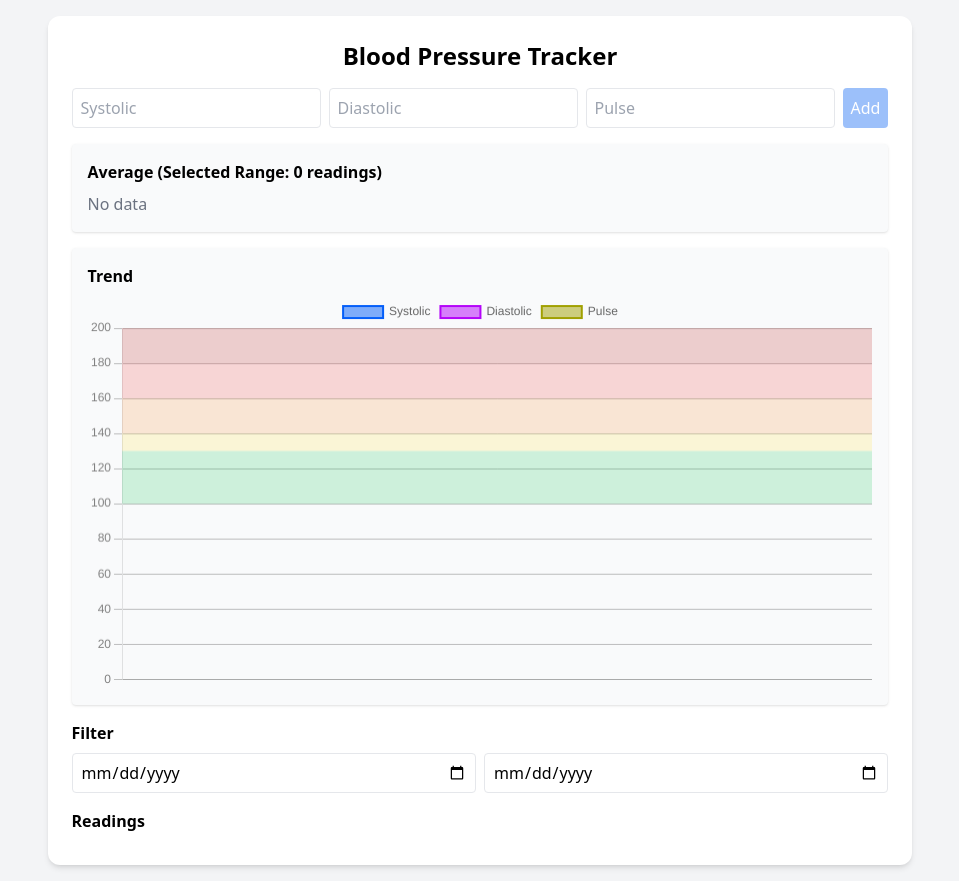
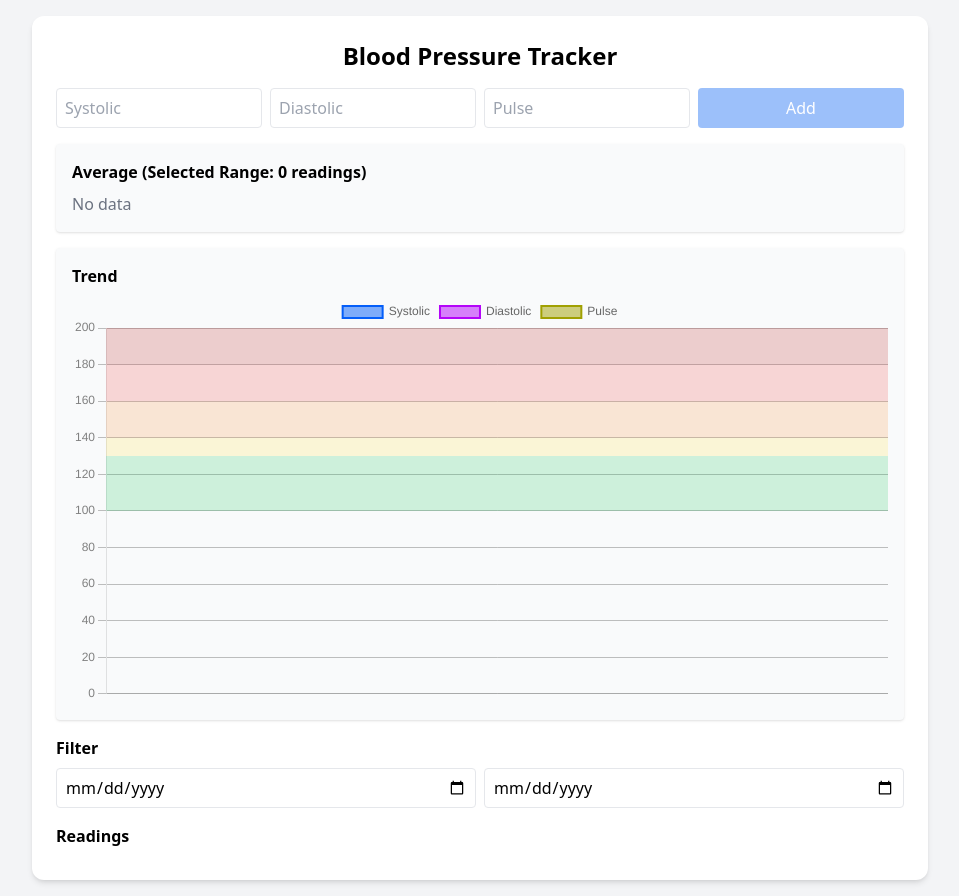
Before and after one commit to AndyTheGuardian/bloodpressure-tracker, a React (Vite) app: page / in a window 1280 px wide. Shown: the whole page, without its empty margins (160-1119 px from the left). Built offline with nearby package versions, Linux system fonts and the light colour scheme.

Commit message:
Fixed screen width

```diff
--- a/src/App.tsx
+++ b/src/App.tsx
@@ -178,33 +178,33 @@ function App() {
   const avgStyle = getBPTextStyle(avgLevel);
 
   return (
-    <div className="min-h-screen bg-gray-100 dark:bg-gray-950 flex items-center justify-center">
-      <div className="max-w-6xl bg-white dark:bg-gray-900 p-6 rounded-xl shadow-md my-4">
+    <div className="min-h-screen min-w-screen bg-gray-100 dark:bg-gray-950 flex items-center justify-center">
+      <div className="w-screen max-w-4xl bg-white dark:bg-gray-900 p-6 rounded-xl shadow-md my-4">
         <h1 className="text-2xl font-bold mb-4 text-center dark:text-gray-100">
           Blood Pressure Tracker
         </h1>
 
         <form onSubmit={handleSubmit} className="flex gap-2">
           <input
-            className="flex-1 h-10 p-2 border rounded dark:bg-gray-800 dark:border-gray-700 dark:text-gray-100 focus:border-gray-950 dark:focus:border-gray-50"
+            className="flex-auto w-20 h-10 p-2 border rounded dark:bg-gray-800 dark:border-gray-700 dark:text-gray-100 focus:border-gray-950 dark:focus:border-gray-50"
             placeholder="Systolic"
             value={form.systolic}
             onChange={(e) => setForm({ ...form, systolic: e.target.value })}
           />
           <input
-            className="flex-1 h-10 p-2 border rounded dark:bg-gray-800 dark:border-gray-700 dark:text-gray-100 focus:border-gray-950 dark:focus:border-gray-50"
+            className="flex-auto w-20  h-10 p-2 border rounded dark:bg-gray-800 dark:border-gray-700 dark:text-gray-100 focus:border-gray-950 dark:focus:border-gray-50"
             placeholder="Diastolic"
             value={form.diastolic}
             onChange={(e) => setForm({ ...form, diastolic: e.target.value })}
           />
           <input
-            className="flex-1 h-10 p-2 border rounded dark:bg-gray-800 dark:border-gray-700 dark:text-gray-100 focus:border-gray-950 dark:focus:border-gray-50"
+            className="flex-auto w-20 h-10 p-2 border rounded dark:bg-gray-800 dark:border-gray-700 dark:text-gray-100 focus:border-gray-950 dark:focus:border-gray-50"
             placeholder="Pulse"
             value={form.pulse}
             onChange={(e) => setForm({ ...form, pulse: e.target.value })}
           />
           <button
-            className="flex-1 h-10 bg-blue-500 text-white p-2 rounded hover:bg-blue-600 hover:cursor-pointer disabled:opacity-50 disabled:hover:bg-blue-500"
+            className="flex-auto w-20 h-10 bg-blue-500 text-white p-2 rounded hover:bg-blue-600 hover:cursor-pointer disabled:opacity-50 disabled:hover:bg-blue-500"
             disabled={!form.systolic || !form.diastolic || !form.pulse}
           >
             Add
```
